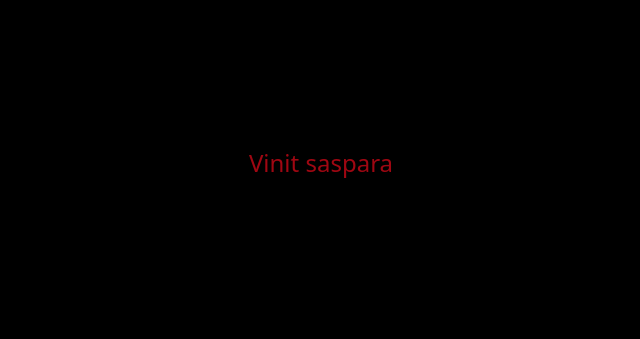
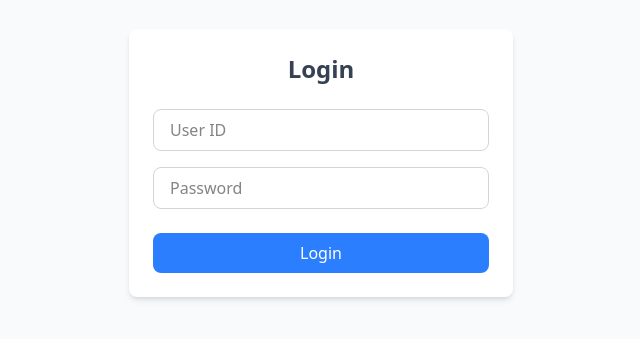
Before and after one commit to vinitsaspara/AgriRent, a React (Vite) app in the folder frontend/: page /login in a window 1280 px wide. Shown: the part 237-576 px from the top of the page, without its empty margins (319-959 px from the left). Built offline with nearby package versions, Linux system fonts and the light colour scheme.

Commit message:
Auth React Done

```diff
--- a/frontend/src/App.jsx
+++ b/frontend/src/App.jsx
@@ -1,11 +1,18 @@
 import { Button } from "@/components/ui/button";
-import Navbar from "./components/Navbar";
+import Login from "./components/Auth/Login";
+import { Signup } from "./components/Auth/Signup";
+import { createBrowserRouter } from "react-router-dom";
+import { RouterProvider } from "react-router";
+
+const appRouter = createBrowserRouter([
+  {path: "/login", element: <Login />},
+
+
+{path: "/signup",element: <Signup />},])
 
 function App() {
   return (
-    <div className="flex text-2xl text-red-800 bg-black flex-col items-center justify-center min-h-svh">
-      <h1>Vinit saspara</h1>
-    </div>
+   <RouterProvider router={appRouter} />
   );
 }
 
--- /dev/null
+++ b/frontend/src/components/Auth/Login.jsx
@@ -0,0 +1,71 @@
+import React from 'react';
+import axios from 'axios';
+
+export function Login() {
+  const handlesubmit = async (e) => {
+    e.preventDefault();
+    const userId = e.target.userId.value;
+    const password = e.target.password.value;
+
+    try {
+      const res = await axios.post(
+        'http://localhost:5000/api/v1/user/login',
+        {
+          userId,
+          password,
+        },
+        {
+          headers: {
+            'Content-Type': 'application/json',
+          },
+        }
+      );
+
+      if (res.data.success) {
+        alert(res.data.message);
+        localStorage.setItem('token', res.data.token);
+        window.location.href = '/';
+      } else {
+        alert(res.data.message);
+      }
+    } catch (error) {
+      console.error('Login error:', error.response?.data || error.message);
+      alert(error.response?.data?.message || 'Login failed');
+    }
+  };
+
+  return (
+    <div className="min-h-screen flex items-center justify-center bg-gray-50">
+      <div className="w-full max-w-sm p-6 bg-white rounded-md shadow-md">
+        <h1 className="text-2xl font-semibold text-center text-gray-700 mb-6">
+          Login
+        </h1>
+        <form onSubmit={handlesubmit}>
+          <input
+            type="text"
+            name="userId"
+            placeholder="User ID"
+            required
+            className="w-full px-4 py-2 mb-4 border border-gray-300 rounded-md focus:outline-none focus:ring-2 focus:ring-blue-400"
+          />
+          <input
+            type="password"
+            name="password"
+            placeholder="Password"
+            required
+            className="w-full px-4 py-2 mb-6 border border-gray-300 rounded-md focus:outline-none focus:ring-2 focus:ring-blue-400"
+          />
+          <button
+            type="submit"
+            className="w-full bg-blue-500 text-white py-2 rounded-md hover:bg-blue-600 transition-colors"
+          >
+            Login
+          </button>
+        </form>
+      </div>
+
+    </div>
+  );
+}
+
+export default Login;
--- /dev/null
+++ b/frontend/src/components/Auth/Signup.jsx
@@ -0,0 +1,124 @@
+import axios from 'axios';
+import React from 'react';
+
+export function Signup() {
+  const handleSubmit = async (e) => {
+    e.preventDefault();
+    const userId = e.target.userId.value;
+    const fullName = e.target.fullName.value;
+    const email = e.target.email.value;
+    const password = e.target.password.value;
+    const address = e.target.address.value;
+    const age = parseInt(e.target.age.value);
+    const phoneNumber = e.target.phoneNumber.value;
+    const role = e.target.role.value;
+
+    const payload = {
+      userId,
+      fullName,
+      email,
+      password,
+      address,
+      age,
+      phoneNumber,
+      role,
+    };
+
+    try {
+      const res = await axios.post(
+        'http://localhost:5000/api/v1/user/signup',
+        payload,
+        { headers: { 'Content-Type': 'application/json' } }
+      );
+
+      if (res.data.success) {
+        alert(res.data.message);
+        window.location.href = '/';
+      } else {
+        alert(res.data.message);
+      }
+    } catch (err) {
+      console.error('Signup error:', err.response?.data || err.message);
+      alert(err.response?.data?.message || 'Signup failed');
+    }
+  };
+
+  return (
+    <div className="min-h-screen flex items-center justify-center bg-gray-100">
+      <div className="w-full max-w-md bg-white rounded-md shadow-md p-6">
+        <h1 className="text-2xl font-semibold text-center text-gray-800 mb-6">Signup</h1>
+        <form onSubmit={handleSubmit} className="space-y-4">
+          <input
+            type="text"
+            name="userId"
+            placeholder="User ID"
+            required
+            className="w-full px-4 py-2 border border-gray-300 rounded-md focus:outline-none focus:ring-2 focus:ring-blue-400"
+          />
+          <input
+            type="text"
+            name="fullName"
+            placeholder="Full Name"
+            required
+            className="w-full px-4 py-2 border border-gray-300 rounded-md focus:outline-none focus:ring-2 focus:ring-blue-400"
+          />
+          <input
+            type="email"
+            name="email"
+            placeholder="example@abc.com"
+            required
+            className="w-full px-4 py-2 border border-gray-300 rounded-md focus:outline-none focus:ring-2 focus:ring-blue-400"
+          />
+          <input
+            type="password"
+            name="password"
+            placeholder="Password"
+            required
+            className="w-full px-4 py-2 border border-gray-300 rounded-md focus:outline-none focus:ring-2 focus:ring-blue-400"
+          />
+          <textarea
+            name="address"
+            placeholder="Address"
+            required
+            className="w-full px-4 py-2 border border-gray-300 rounded-md resize-none focus:outline-none focus:ring-2 focus:ring-blue-400"
+          />
+          <input
+            type="number"
+            name="age"
+            placeholder="Age"
+            required
+            className="w-full px-4 py-2 border border-gray-300 rounded-md focus:outline-none focus:ring-2 focus:ring-blue-400"
+          />
+          <input
+            type="text"
+            name="phoneNumber"
+            placeholder="Phone Number"
+            required
+            className="w-full px-4 py-2 border border-gray-300 rounded-md focus:outline-none focus:ring-2 focus:ring-blue-400"
+          />
+
+          <select
+            name="role"
+            required
+            className="w-full px-4 py-2 border border-gray-300 rounded-md bg-white focus:outline-none focus:ring-2 focus:ring-blue-400"
+          >
+            <option value="">Select Role</option>
+            <option value="Farmer">Farmer</option>
+            <option value="Admin">Admin</option>
+            <option value="Taluka">Taluka</option>
+            <option value="District">District</option>
+          </select>
+
+          <button
+            type="submit"
+            className="w-full bg-blue-500 text-white py-2 rounded-md hover:bg-blue-600 transition-colors"
+          >
+            Signup
+          </button>
+        </form>
+      </div>
+    </div>
+  );
+}
+
+export default Signup;
```
Also changed, not shown: frontend/package.json (+6 -3 lines), 2 other files (tests, documents, lock files or other folders).
